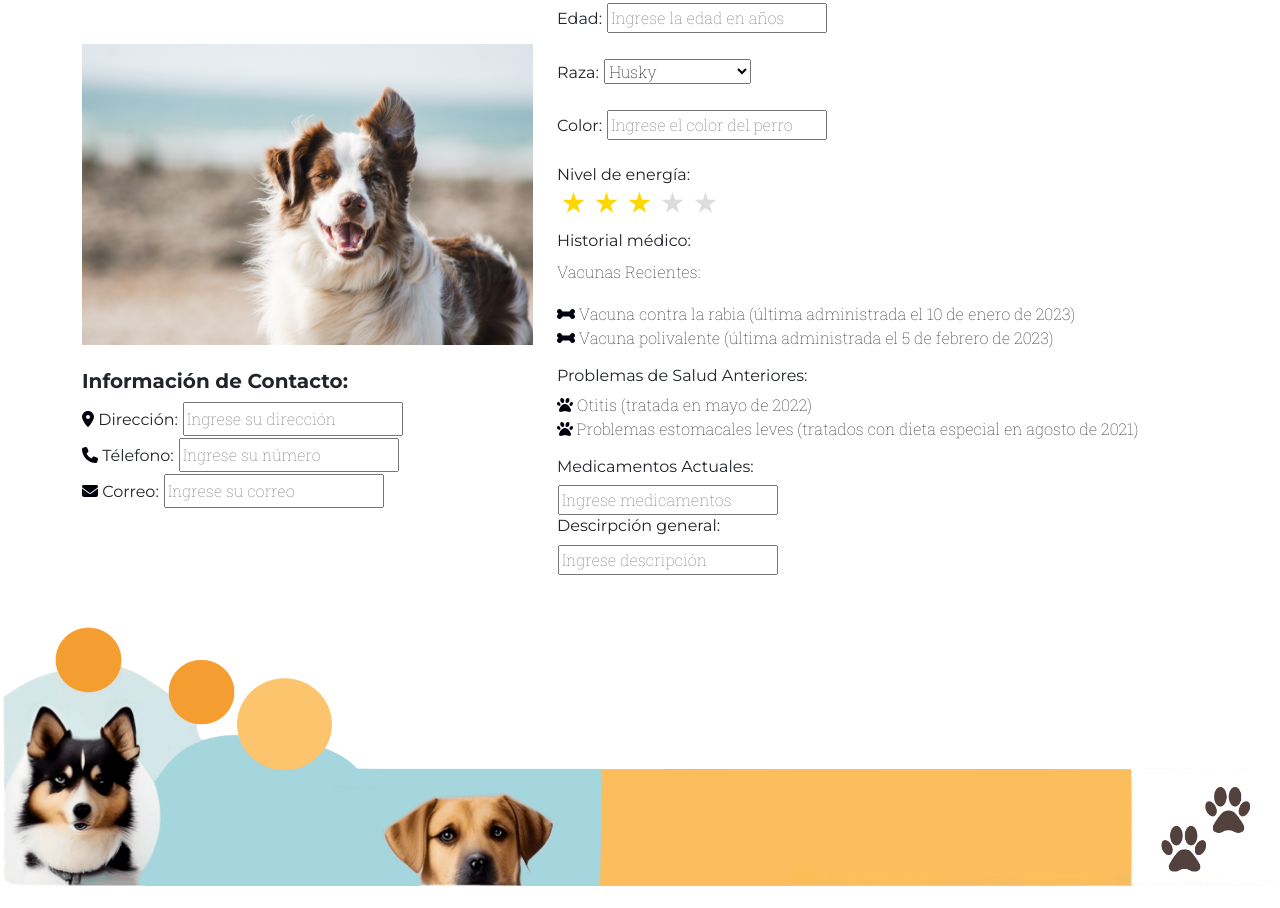
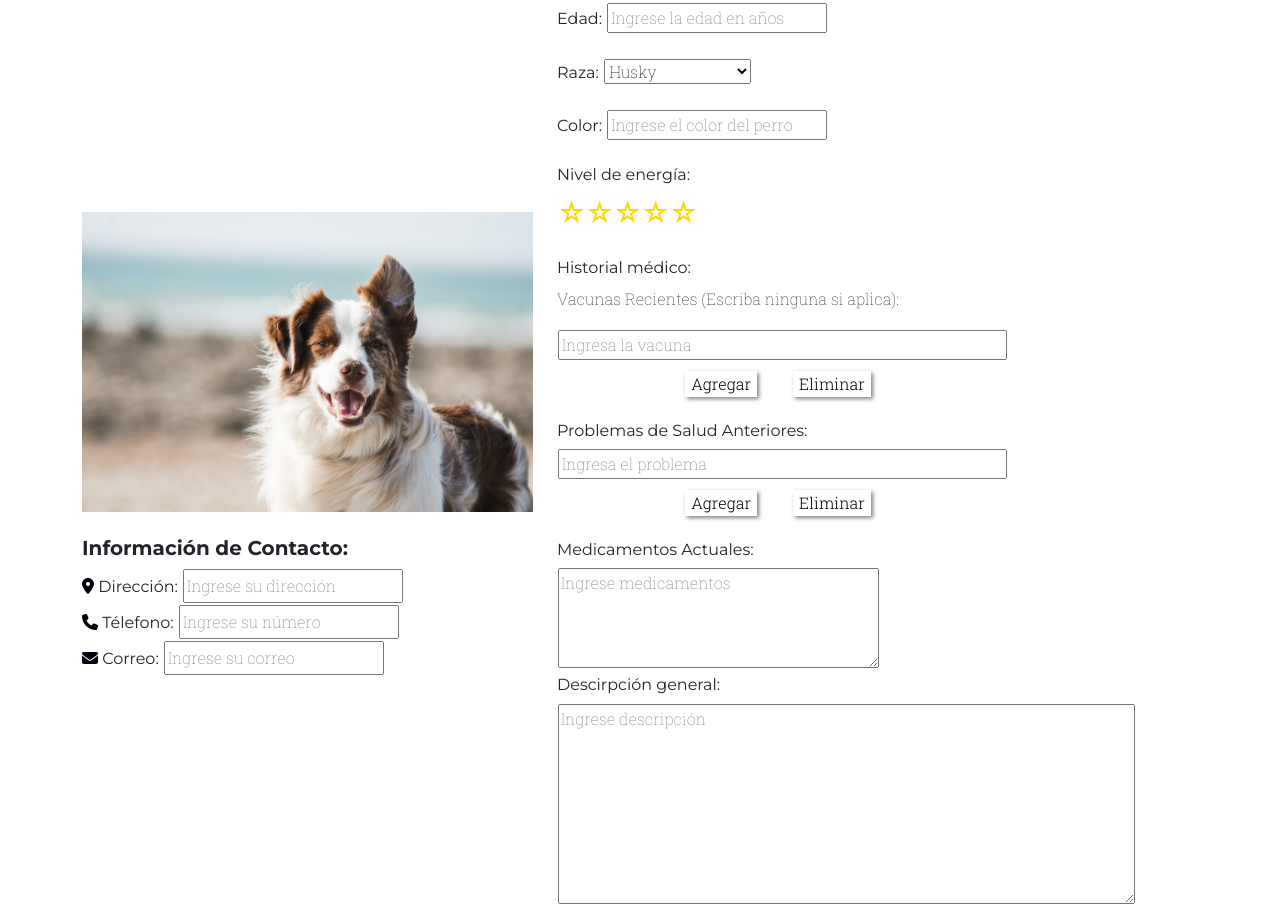
Before and after one commit to arlynmedina/WebPage, a plain HTML site: page uploadDog.html in a window 1280 px wide. Shown: the part 1096-2004 px from the top of the page. Before the commit the page ends 1982 px from the top, so only its background shows below. Drawn offline with nearby package versions, Linux system fonts and the light colour scheme.

Commit message:
Avance pagina de alta de perros

```diff
--- a/uploadDog.html
+++ b/uploadDog.html
@@ -70,49 +70,95 @@
                         <option value="opcion1"> Husky</option>
                         <option value="opcion2"> Collie </option>
                         <option value="opcion3"> Golden Retriever</option>
-                        <option value="opcion3"> Bulldog</option>
-                        <option value="opcion3"> Beagle</option>
-                        <option value="opcion3"> Shih Tzu</option>
+                        <option value="opcion4"> Bulldog</option>
+                        <option value="opcion5"> Beagle</option>
+                        <option value="opcion6"> Shih Tzu</option>
                     <!-- Agrega más opciones según sea necesario -->
                     </select><br><br>
                     <h6 class="mb-4 d-inline" style="font-weight: 500;">Color: </h6><input class="d-inline" type = "text" placeholder="Ingrese el color del perro" style="font-weight: 200; margin: 1px;"></input><br><br>
                     <h6 style="font-weight: 500;">Nivel de energía:</h6>
-                    <ul id="rating-energia" class="rating">
-                        <li class="star"></li>
-                        <li class="star"></li>
-                        <li class="star"></li>
-                        <li class="star"></li>
-                        <li class="star"></li>
+                    <div class="rating">
+                        <input type="radio" name="rating" value="5" id="5"><label for="5">☆</label>
+                        <input type="radio" name="rating" value="4" id="4"><label for="4">☆</label>
+                        <input type="radio" name="rating" value="3" id="3"><label for="3">☆</label>
+                        <input type="radio" name="rating" value="2" id="2"><label for="2">☆</label>
+                        <input type="radio" name="rating" value="1" id="1"><label for="1">☆</label>
+                    </div><br>
+                    <h6 style="font-weight: 500;">Historial médico: </h6>
+                    <p style="font-weight: 200;">Vacunas Recientes (Escriba ninguna si aplica): </p>
+                    <div id="input-container">
+                        <input type="text" name="historialmedico[]" placeholder="Ingresa la vacuna" style="font-weight: 200; margin: 1px; min-width: 70%;">
+                    </div>
+                    <button type = "button" onclick="agregarInput()"  style="box-shadow: 2px 2px 4px rgba(0, 0, 0, 0.5); margin-top: 10px; font-weight:300; border-width: 0px;  background: transparent; margin-left: 20%; ">Agregar</button>
+                    <button type = "button" onclick="eliminarInput()" style="box-shadow: 2px 2px 4px rgba(0, 0, 0, 0.5); margin-top: 10px; font-weight: 300; border-width: 0px; background: transparent; margin-left:5%;">Eliminar</button><br><br>
+                    <h6 style="font-weight: 500;">Problemas de Salud Anteriores: </h6>
+                    <div id="input-container2">
+                        <input type="text" name="problemsalud]" placeholder="Ingresa el problema" style="font-weight: 200; margin: 1px; min-width: 70%;">
+                    </div>
+                    <button tyoe = "button" onclick="agregarInput2()"  style="box-shadow: 2px 2px 4px rgba(0, 0, 0, 0.5); margin-top: 10px; font-weight:300; border-width: 0px;  background: transparent; margin-left: 20%; ">Agregar</button>
+                    <button tyoe = "button" onclick="eliminarInput2()" style="box-shadow: 2px 2px 4px rgba(0, 0, 0, 0.5); margin-top: 10px; font-weight: 300; border-width: 0px; background: transparent; margin-left:5%;">Eliminar</button><br><br>
+                    <script>
+                        function agregarInput() {
+                          // Crear un nuevo input
+                          var nuevoInput = document.createElement("input");
+                          nuevoInput.type = "text";
+                          nuevoInput.name = "historialmedico[]";
+                          nuevoInput.placeholder = "Ingresa la vacuna";
+                          nuevoInput.style = "font-weight: 200; margin: 1px; margin-top: 10px; min-width: 70%;";
+
+                          // Obtener el contenedor y agregar el nuevo input
+                          var contenedor = document.getElementById("input-container");
+                          contenedor.appendChild(nuevoInput);
+                        }
+
+                        function eliminarInput() {
+                            // Obtener el contenedor
+                            var contenedor = document.getElementById("input-container");
+
+                            // Obtener la lista de elementos hijos (inputs y br)
+                            var elementos = contenedor.childNodes;
+
+                            // Verificar si hay al menos dos elementos para evitar eliminar el primer input
+                            if (elementos.length > 2) {
+                            // Eliminar el último input
+                                contenedor.removeChild(elementos[elementos.length - 1]);
+
+                            }
+                        }
+                        function agregarInput2() {
+                          // Crear un nuevo input
+                          var nuevoInput = document.createElement("input");
+                          nuevoInput.type = "text";
+                          nuevoInput.name = "problemsalud[]";
+                          nuevoInput.placeholder = "Ingresa el problema";
+                          nuevoInput.style = "font-weight: 200; margin: 1px; margin-top: 10px; min-width: 70%;";
+
+                          // Obtener el contenedor y agregar el nuevo input
+                          var contenedor = document.getElementById("input-container2");
+                          contenedor.appendChild(nuevoInput);
+                        }
+
+                        function eliminarInput2() {
+                            // Obtener el contenedor
+                            var contenedor = document.getElementById("input-container2");
+
+                            // Obtener la lista de elementos hijos (inputs y br)
+                            var elementos = contenedor.childNodes;
+
+                            // Verificar si hay al menos dos elementos para evitar eliminar el primer input
+                            if (elementos.length > 2) {
+                            // Eliminar el último input
+                                contenedor.removeChild(elementos[elementos.length - 1]);
+
+                            }
+                        }
+                      </script>
                     </ul>
 
-                    <script>
-                          // Obtener el valor de rating (puedes ajustar este valor según tus necesidades)
-                        var ratingValue = 3;
-
-                          // Obtener la lista de estrellas
-                        var stars = document.getElementById('rating-energia').getElementsByClassName('star');
-
-                          // Colorear las primeras "ratingValue" estrellas
-                        for (var i = 0; i < ratingValue; i++) {
-                            stars[i].style.backgroundColor = '#ffd700'; // Color amarillo o el color deseado
-                        }
-                    </script>
-
-                    <h6 style="font-weight: 500;">Historial médico: </h6>
-                    <p style="font-weight: 200;">Vacunas Recientes: </p>
-                    <ul style="font-weight: 200;">
-                        <li><i class="fa-solid fa-bone" style="color: #00000f;"></i> Vacuna contra la rabia (última administrada el 10 de enero de 2023)</li>
-                        <li><i class="fa-solid fa-bone" style="color: #00000f;"></i> Vacuna polivalente (última administrada el 5 de febrero de 2023)</li>
-                    </ul>
-                    <h6 style="font-weight: 500;">Problemas de Salud Anteriores: </h6>
-                    <ul style="font-weight: 200;">
-                        <li><i class="fa-solid fa-paw" style="color: #00000f;"></i> Otitis (tratada en mayo de 2022)</li>
-                        <li><i class="fa-solid fa-paw" style="color: #00000f;"></i> Problemas estomacales leves (tratados con dieta especial en agosto de 2021)</li>
-                    </ul>
                     <h6 style="font-weight: 500;">Medicamentos Actuales: </h6>
-                    <input class="d-inline" type = "text" placeholder="Ingrese medicamentos" style="font-weight: 200; margin: 1px;"></input>
+                    <textarea class="d-inline" placeholder="Ingrese medicamentos" style="font-weight: 200; margin: 1px; min-width:50%; height:100px"></textarea>
                     <h6 style="font-weight: 500;">Descirpción general: </h6>
-                    <input class="d-inline" type = "text" placeholder="Ingrese descripción" style="font-weight: 200; margin: 1px;"></input>
+                    <textarea class="d-inline" placeholder="Ingrese descripción" style="font-weight: 200; margin: 1px; min-width:90%; height:200px"></textarea>
                 </div>
             </div>
         </div>
```
Also changed, not shown: dogDescription.html (+1 -1 lines), css/styles.css.
